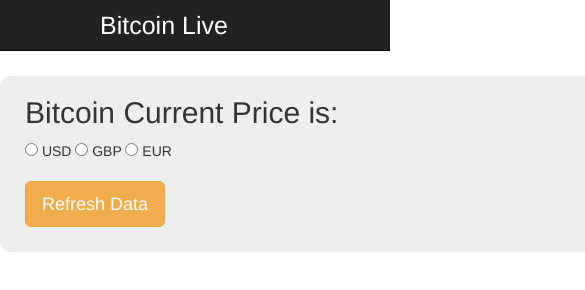
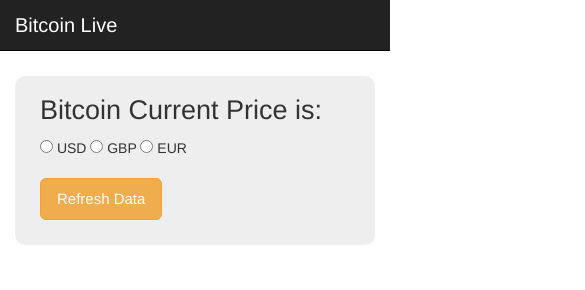
Before and after one commit to youngoose/bitcoin_live, a plain HTML site: page index.html in a window 390 px wide. Shown: the top 290 px of the page, 585 px wide, since content can reach past the window. Drawn offline with nearby package versions, Linux system fonts and the light colour scheme.

Commit message:
add media tag for mobile friendly

```diff
--- a/css/bitcoin.css
+++ b/css/bitcoin.css
@@ -1,6 +1,5 @@
 .navbar-brand {
-  padding: 15px 100px;
-  font-size: 25px;
+  font-size: 20px;
 }
 
 .jumbotron {
@@ -14,3 +13,17 @@
 span {
   color: green;
 }
+
+@media (max-width: 450px) {
+ h2 {
+   font-size: 27px;
+ }
+
+ .jumbotron {
+   width: 360px;
+ }
+
+ .btn {
+   font-size: 15px;
+ }
+}
```
